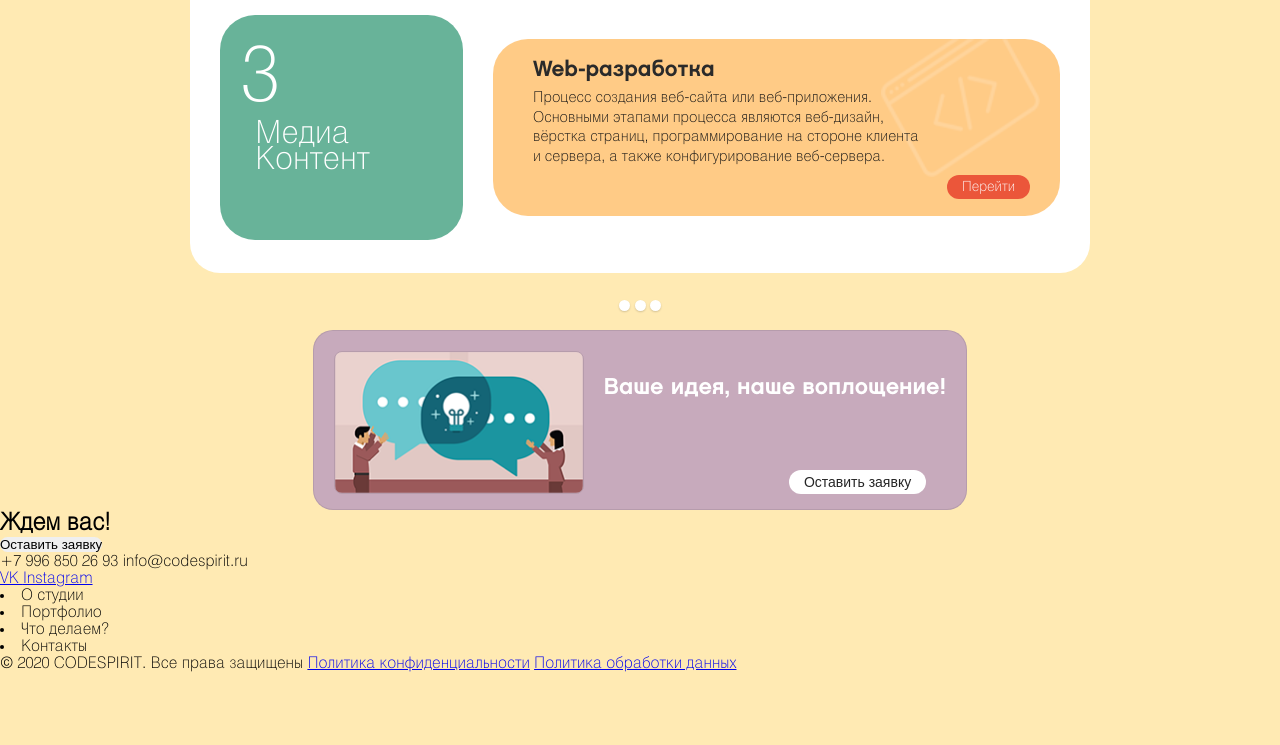
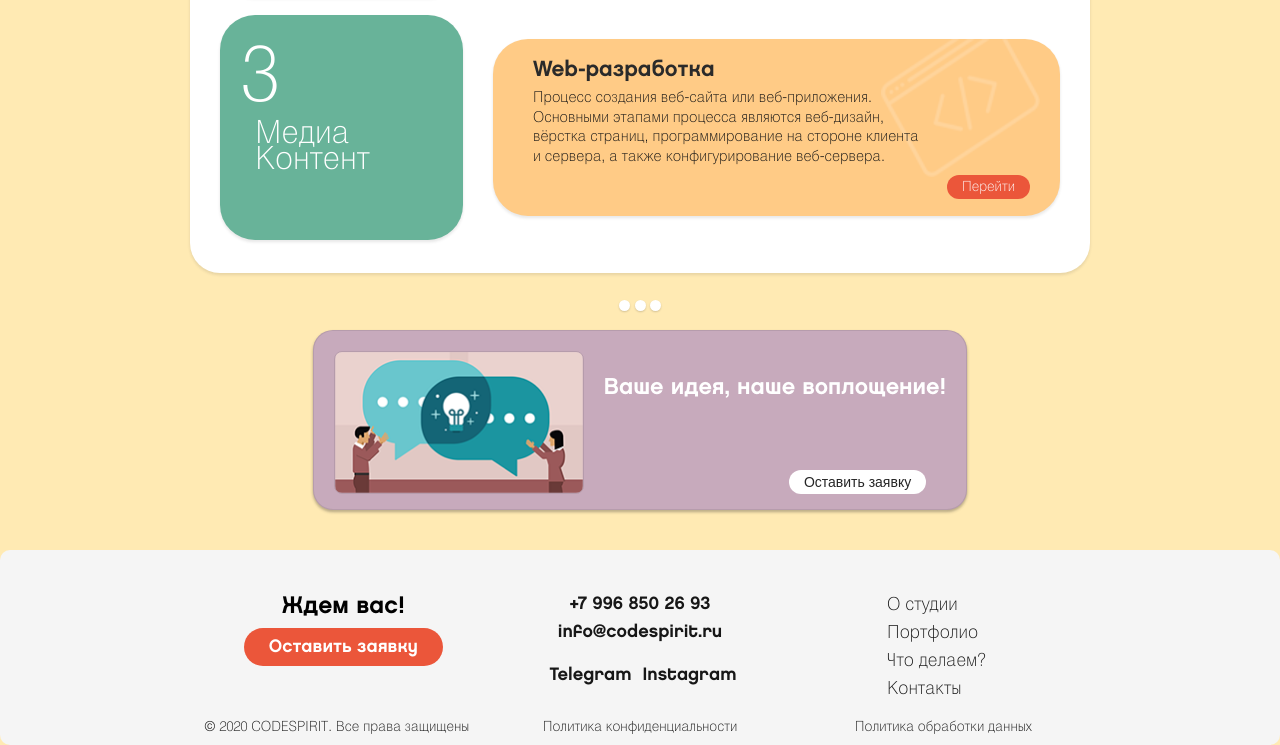
Before and after one commit to skiglock/codespirit-template, a plain HTML site: page index.html in a window 1280 px wide. Shown: the part 633-1378 px from the top of the page. Before the commit the page ends 1305 px from the top, so only its background shows below. Drawn offline with Linux system fonts and the light colour scheme.

Commit message:
add box shadows and finish home page

```diff
--- a/index.html
+++ b/index.html
@@ -167,18 +167,25 @@
     <footer class="footer">
       <div class="footer__wrapper">
         <div class="footer__promo">
-          <h2>Ждем вас!</h2>
-          <button class="footer__button button" type="button">
+          <h2 class="footer__title">Ждем вас!</h2>
+          <button
+            class="footer__button button button--large button--primary"
+            type="button"
+          >
             Оставить заявку
           </button>
         </div>
         <div class="footer__info">
           <div class="footer__contacts">
-            <a class="footer__contacts-item"> +7 996 850 26 93 </a>
-            <a class="footer__contacts-item"> info@codespirit.ru </a>
+            <a class="footer__contacts-item" href="tel:+79968502693">
+              +7 996 850 26 93
+            </a>
+            <a class="footer__contacts-item" href="mailto:info@codespirit.ru">
+              info@codespirit.ru
+            </a>
           </div>
           <div class="footer__social">
-            <a class="footer__social-item" href="#"> VK </a>
+            <a class="footer__social-item" href="#"> Telegram </a>
             <a class="footer__social-item" href="#"> Instagram </a>
           </div>
         </div>
@@ -189,30 +196,26 @@
           itemscope
           itemtype="http://www.schema.org/SiteNavigationElement"
         >
-          <div class="footer__list">
+          <ul class="footer__list">
             <li itemprop="name">
-              <a itemprop="url">О студии</a>
+              <a href="#" itemprop="url">О студии</a>
             </li>
             <li itemprop="name">
-              <a itemprop="url">Портфолио</a>
+              <a href="#" itemprop="url">Портфолио</a>
             </li>
             <li itemprop="name">
-              <a itemprop="url">Что делаем?</a>
+              <a href="#" itemprop="url">Что делаем?</a>
             </li>
             <li itemprop="name">
-              <a itemprop="url">Контакты</a>
+              <a href="#" itemprop="url">Контакты</a>
             </li>
-          </div>
+          </ul>
         </div>
       </div>
       <div class="footer__bottom" role="contentinfo">
-        <div class="footer__docs">
-          <span class="footer__copyright"
-            >© 2020 CODESPIRIT. Все права защищены</span
-          >
-          <a href="#">Политика конфиденциальности</a>
-          <a href="#">Политика обработки данных</a>
-        </div>
+        <a>© 2020 CODESPIRIT. Все права защищены</a>
+        <a href="#">Политика конфиденциальности</a>
+        <a href="#">Политика обработки данных</a>
       </div>
     </footer>
     <script>
--- a/scss/style.scss
+++ b/scss/style.scss
@@ -56,7 +56,7 @@ $desktop-width: 992px;
     background-color: #fff;
     color: #252525;
     &:hover {
-      background-color: rgba(#fff, 0.6);
+      background-color: rgba(#fff, 0.8);
     }
   }
   &--small {
@@ -270,6 +270,7 @@ img {
 
 .site-content {
   &__wrapper {
+    box-shadow: 0px 2px 2.67px 0.33px rgba(#252525, 0.1);
     border-radius: 20px;
     background-color: #fff;
     padding-left: 10px;
@@ -351,6 +352,7 @@ img {
       display: grid;
       grid-template-rows: min-content 1fr;
       background-color: #68b399;
+      box-shadow: 0px 2px 2.67px 0.33px rgba(#252525, 0.1);
       border-radius: 25px;
       padding-top: 20px;
       padding-bottom: 50px;
@@ -401,6 +403,7 @@ img {
     padding-left: 20px;
     padding-right: 17px;
     background-color: #ffcb86;
+    box-shadow: 0px 2px 2.67px 0.33px rgba(#252525, 0.1);
     border-radius: 25px;
     background-image: url(../img/browser.png);
     background-repeat: no-repeat;
@@ -471,6 +474,7 @@ img {
 // promo
 
 .promo {
+  padding-bottom: 40px;
   &__wrapper {
     max-width: 900px;
     margin: 0 auto;
@@ -484,6 +488,7 @@ img {
     }
   }
   &__block {
+    box-shadow: 0px 2px 2.67px 0.33px rgba(#252525, 0.3);
     border: 1px solid rgba(#252525, 0.1);
     display: grid;
     justify-items: center;
@@ -591,3 +596,111 @@ img {
 #promo-switch-3:checked ~ .promo__toggles .slider__toggle[for="promo-switch-3"] {
   background-color: $red_color;
 }
+
+//-------------------Main-------------------
+
+.footer {
+  background-color: #f5f5f5;
+  padding-top: 25px;
+  padding-bottom: 10px;
+  border-radius: 10px;
+  @media screen and (min-width: $tablet-width) {
+    padding-top: 45px;
+  }
+  &__wrapper {
+    max-width: 900px;
+    margin: 0 auto;
+    display: grid;
+    grid-template-columns: repeat(auto-fit, minmax(200px, 1fr));
+    column-gap: 30px;
+    row-gap: 20px;
+    justify-items: center;
+    padding-left: 20px;
+    padding-right: 20px;
+  }
+  &__promo {
+    @media screen and (max-width: 699px) {
+      grid-column: span 1;
+      grid-row: span 1;
+    }
+  }
+  &__title {
+    font-family: "Chalet-NewYorkNineteenEighty", sans-serif;
+    text-align: center;
+  }
+  &__button {
+    margin-top: 10px;
+  }
+  &__info {
+    text-align: center;
+    font-family: "Chalet-NewYorkNineteenEighty", sans-serif;
+    display: grid;
+    grid-template-rows: 1fr 1fr;
+    row-gap: 5px;
+  }
+  &__contacts {
+    display: grid;
+    row-gap: 5px;
+    &-item {
+      font-size: 18px;
+      color: #171717;
+      text-decoration: none;
+      transition: 0.1s linear;
+      &:hover {
+        color: rgba(#171717, 0.9);
+      }
+    }
+  }
+  &__social {
+    align-self: center;
+    display: grid;
+    grid-template-columns: 1fr 1fr;
+    grid-gap: 5px;
+    &-item {
+      font-size: 18px;
+      color: #171717;
+      text-decoration: none;
+      transition: 0.1s linear;
+      &:hover {
+        color: rgba(#171717, 0.9);
+      }
+    }
+  }
+  &__menu {
+    display: none;
+    @media screen and (min-width: 768px) {
+      display: block;
+    }
+  }
+  &__list {
+    list-style: none;
+    display: grid;
+    row-gap: 8px;
+    a {
+      font-size: 18px;
+      color: #171717;
+      text-decoration: none;
+      transition: 0.1s linear;
+      &:hover {
+        color: rgba($red_color, 0.9);
+      }
+    }
+  }
+  &__bottom {
+    padding-top: 20px;
+    max-width: 900px;
+    margin: 0 auto;
+    display: grid;
+    grid-template-columns: repeat(auto-fit, minmax(265px, 1fr));
+    grid-gap: 10px;
+    text-align: center;
+    a {
+      color: #171717;
+      text-decoration: none;
+      font-size: 14px;
+      &:hover {
+        color: rgba($red_color, 0.9);
+      }
+    }
+  }
+}
```
Also changed, not shown: css/style.css, 1 other file.
